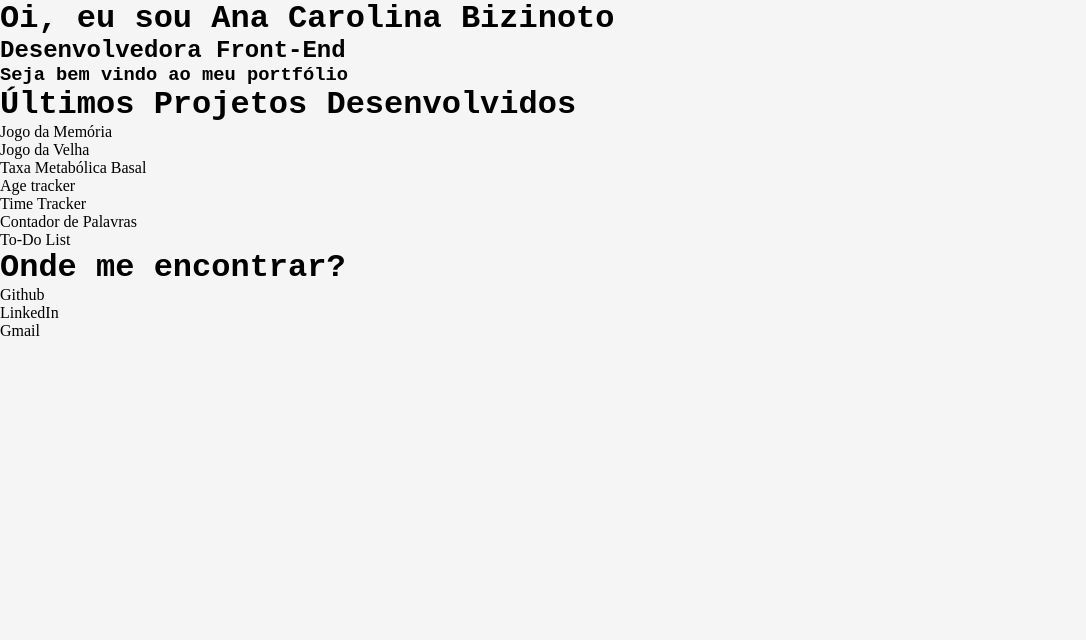
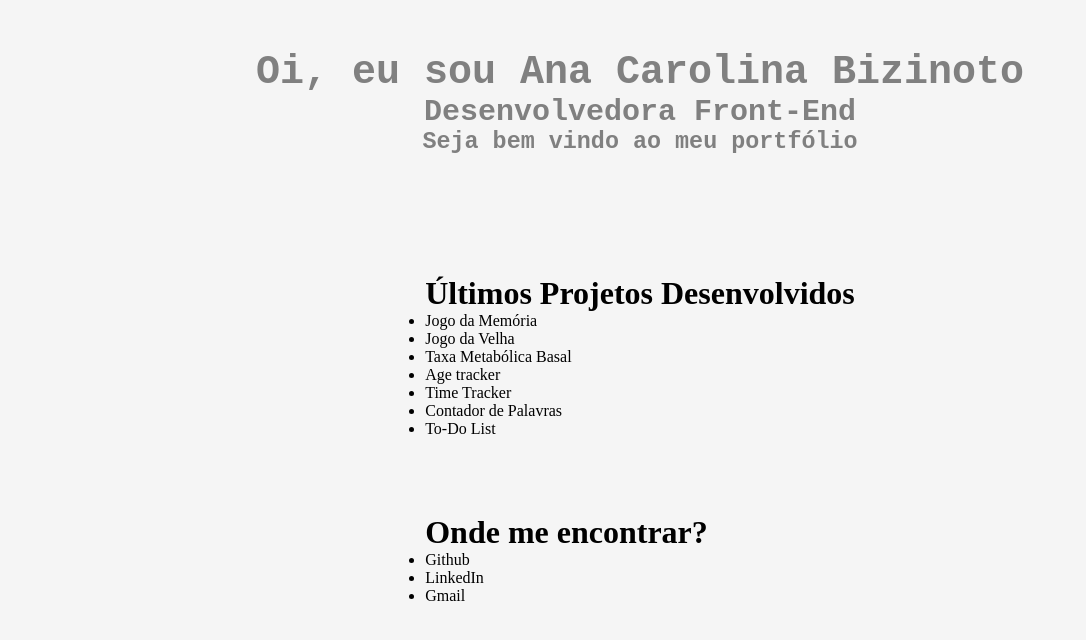
Before and after one commit to anacarolbizinoto/site-portfolio, a plain HTML site: page index.html in a window 1280 px wide. Shown: the whole page, without its empty margins (0-1086 px from the left). Drawn offline with Linux system fonts and the light colour scheme.

Commit message:
ajuste do esqueleto html e início css

```diff
--- a/index.html
+++ b/index.html
@@ -30,12 +30,12 @@
                 <li> To-Do List </li>
             </ul>
 
-
+        <div class="Contato"></div>
             <h1> Onde me encontrar? </h1>
         <ul>
-            <li>Github</li>
-            <li>LinkedIn</li>
-            <li>Gmail</li>
+            <li a href="https://github.com/anacarolbizinoto">Github</li>
+            <li a href="https://www.linkedin.com/in/ana-carolina-bizinoto/">LinkedIn</li>
+            <li a href="dev.carolbizinoto@gmail.com">Gmail</li>
         </ul>
 
         </div>
--- a/style.css
+++ b/style.css
@@ -10,6 +10,26 @@ body {
     width: 100%;
 }
 
-h1, h2, h3 {
+header {
     font-family: 'Courier New', Courier, monospace;
+    font-size: 20px;
+    color: grey;
+    text-align: center;
+    margin-top: 50px;
+    margin-bottom: 120px;
 }
+
+.Projetos {
+    display: grid;
+    width: 100%;
+    height: 100%;
+    justify-content: center;
+}
+
+.Contato {
+    display: grid;
+    margin-top: 2cm;
+    width: 100%;
+    height: 100%;
+    justify-content: center;
+}
```
